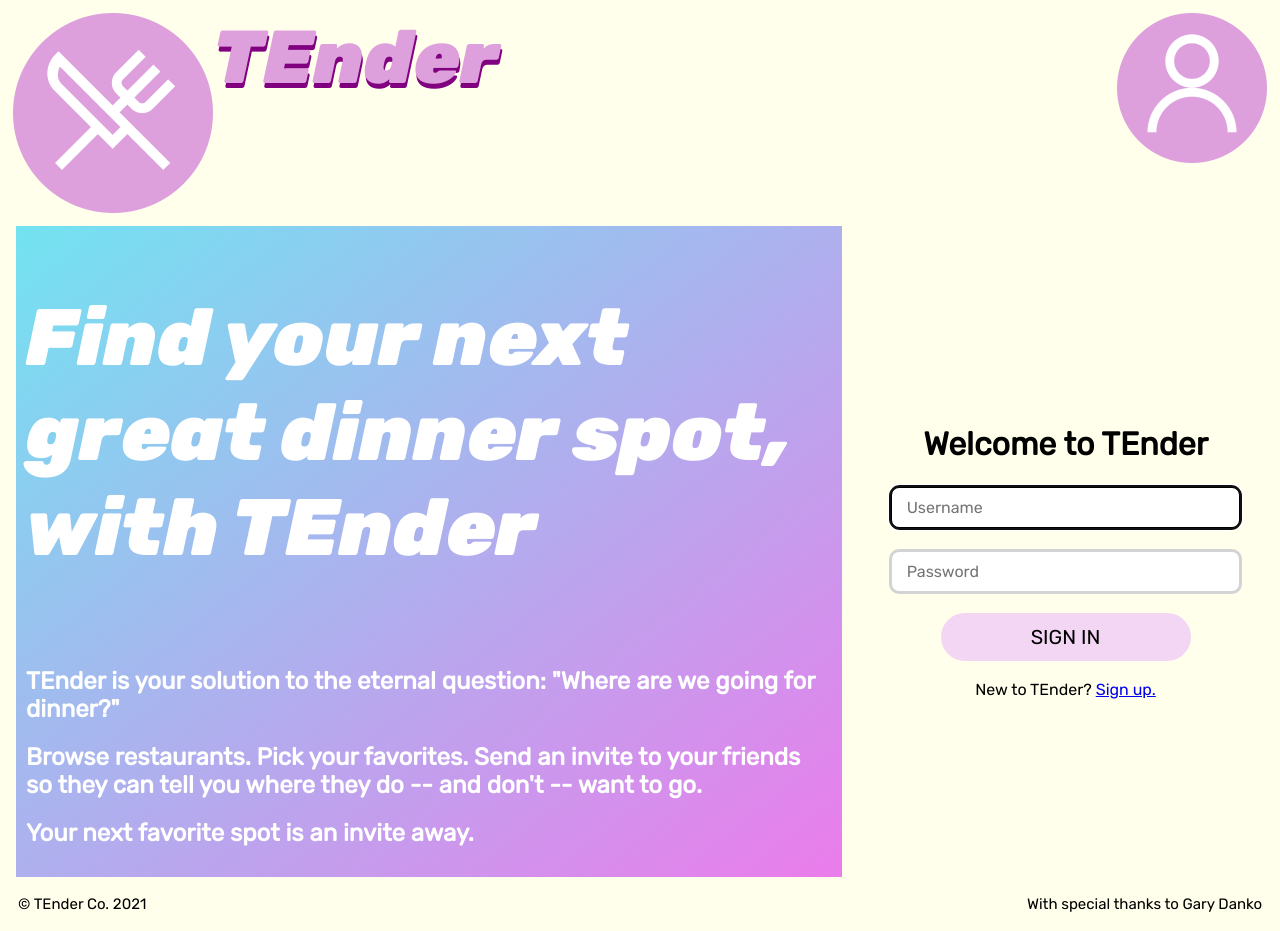
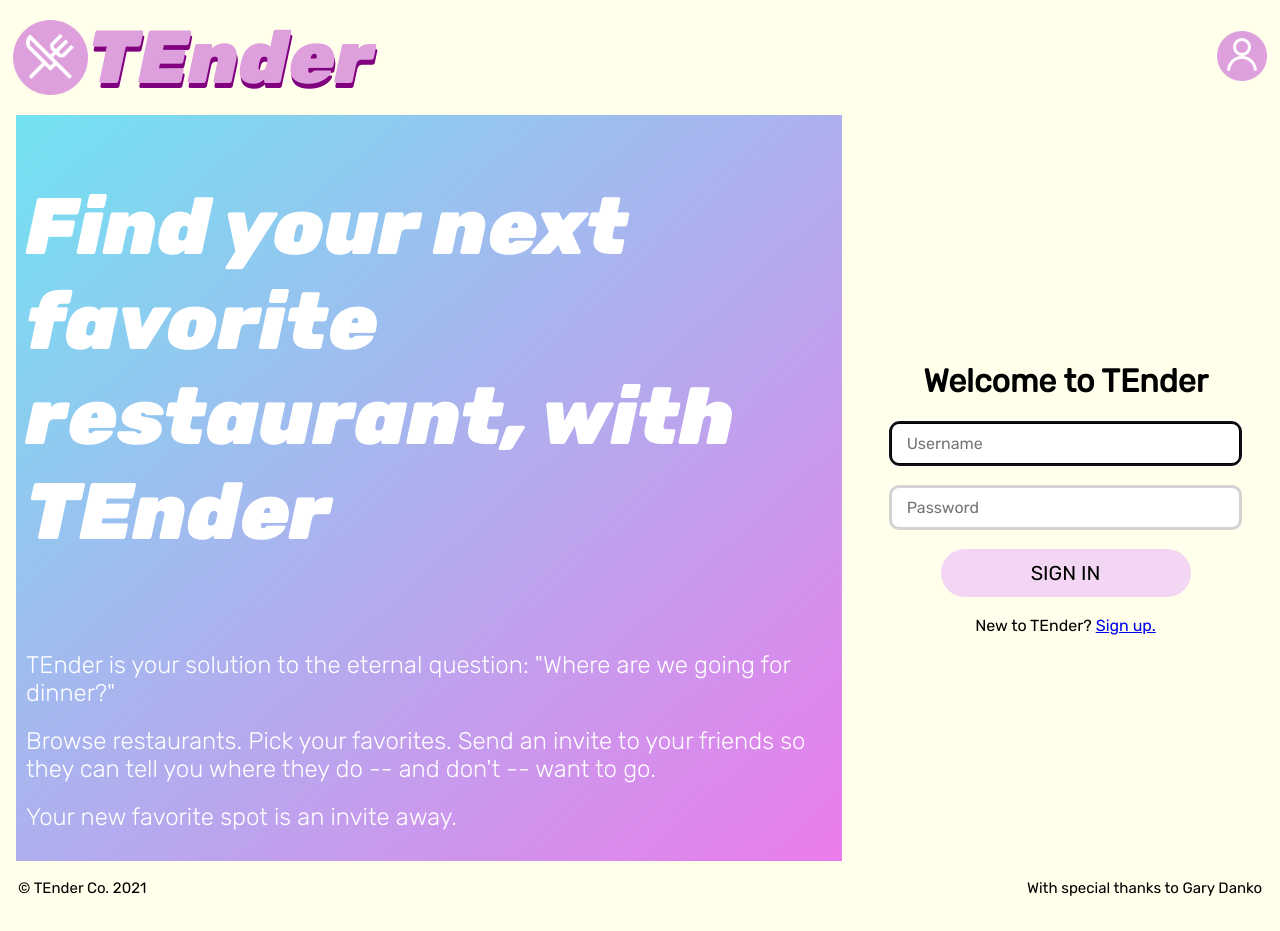
Before and after one commit to skelly7681/Capstone-Project, a Vue app in the folder vue/: page /login in a window 1280 px wide. Built offline with nearby package versions, Linux system fonts and the light colour scheme.

Commit message:
Changes to login screen

```diff
--- a/vue/src/App.vue
+++ b/vue/src/App.vue
@@ -9,7 +9,7 @@
       <div class="filler"></div>
       <div id="nav">
         <router-link v-bind:to="{ name: 'logout' }" v-if="$store.state.token != ''"> logout </router-link>
-        <img src=".\assets\user.png" alt="User">
+        <img src=".\assets\user.png" alt="User" class="user-icon">
       </div>
 
     </header>
@@ -55,6 +55,7 @@
     padding: 5px;
     display: flex;
     justify-content: space-between;
+    align-items: center;
     margin: 0px;
   }
 
@@ -83,4 +84,14 @@
     font-family: 'Rubik', sans-serif;
   }
 
+  .logo {
+    width: 75px;
+    height: 75px;
+  }
+
+  .user-icon {
+    width: 50px;
+    height: 50px;
+  }
+
 </style>
--- a/vue/src/views/Login.vue
+++ b/vue/src/views/Login.vue
@@ -2,11 +2,11 @@
   <body class="container">
 
     <div class="tender-intro">
-      <h1 class="with-tender">Find your next great dinner spot, with TEnder</h1>
+      <h1 class="with-tender">Find your next favorite restaurant, with TEnder</h1>
       <br>
       <h2>TEnder is your solution to the eternal question: "Where are we going for dinner?"</h2>
       <h2>Browse restaurants. Pick your favorites. Send an invite to your friends so they can tell you where they do -- and don't -- want to go.</h2>
-      <h2>Your next favorite spot is an invite away.</h2>
+      <h2>Your new favorite spot is an invite away.</h2>
     </div>
 
     <form class="form-signin" @submit.prevent="login">
@@ -116,6 +116,10 @@ body{
   font-size: 80px;
 }
 
+h2 {
+  font-weight: 300;
+}
+
 form.form-signin{
   order: 2;
   flex-basis: 33%;
```
